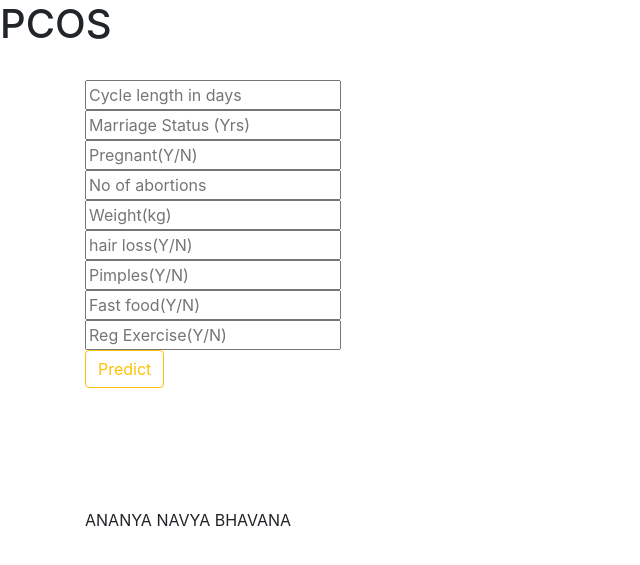
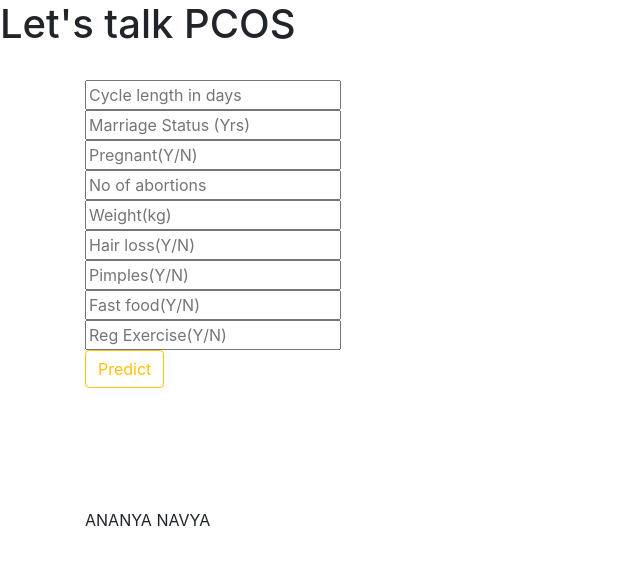
Before and after one commit to ananya-menon/Predictomatic-2.0, a Flask app: page / in a window 1280 px wide. Shown: the top 565 px of the page, without its empty margins (0-640 px from the left). Run offline with Flask 2, Linux system fonts and the light colour scheme; parts of the project's set-up code (start-up, migrations or seed data) failed here and were passed over; some libraries are stand-ins or nearby versions.

Commit message:
Update PCOS.html

```diff
--- a/templates/PCOS.html
+++ b/templates/PCOS.html
@@ -21,7 +21,7 @@
 <body>
 
     <header>
-        <h1>PCOS</h1>
+        <h1>Let's talk PCOS</h1>
     </header>
 
     <br>
@@ -40,7 +40,7 @@
             <br>
             <input type="text" name="Weight(kg)" placeholder="Weight(kg)" required="required">
             <br>
-            <input type="text" name="hair loss(Y/N)" placeholder="hair loss(Y/N)" required="required">
+            <input type="text" name="hair loss(Y/N)" placeholder="Hair loss(Y/N)" required="required">
             <br>
             <input type="text" name="Pimples(Y/N)" placeholder="Pimples(Y/N)"
                 required="required">
@@ -62,7 +62,7 @@
         <br>
         <br>
 
-        <p>ANANYA NAVYA BHAVANA</p>
+        <p>ANANYA NAVYA</p>
 
 
     </div>
```
